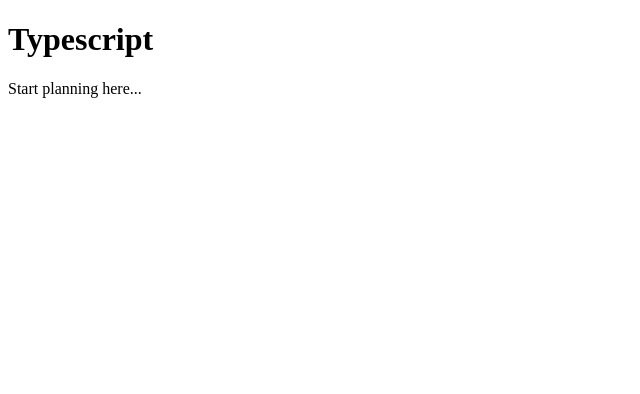
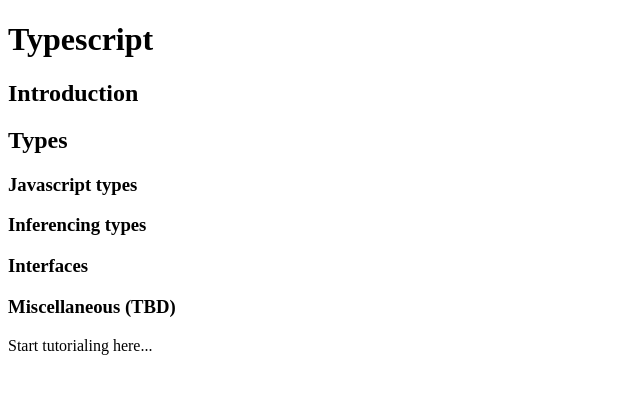
Before and after one commit to cs401-fall2022/lesson14-kdoster, a plain HTML site: page index.html in a window 1280 px wide. Shown: the whole page, without its empty margins (0-640 px from the left). Drawn offline with Linux system fonts and the light colour scheme.

Commit message:
Outlined tutorial

```diff
--- a/index.html
+++ b/index.html
@@ -6,6 +6,12 @@
     </head>
     <body>
         <h1>Typescript</h1>
-        <p>Start planning here...</p>
+        <h2>Introduction</h2>
+        <h2>Types</h2>
+        <h3>Javascript types</h3>
+        <h3>Inferencing types</h3>
+        <h3>Interfaces</h3>
+        <h3>Miscellaneous (TBD)</h3>
+        <p>Start tutorialing here...</p>
     </body>
 </html>
```
